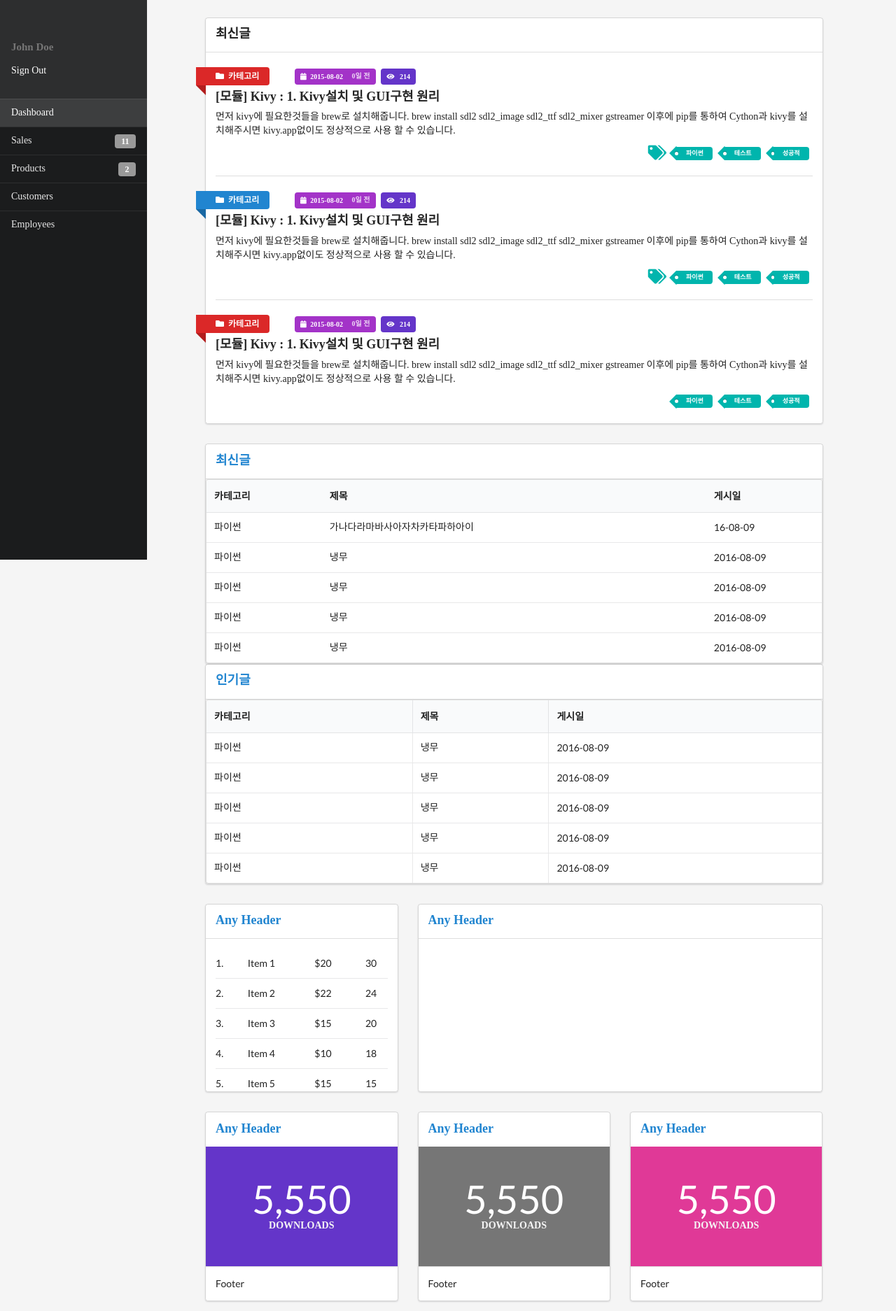
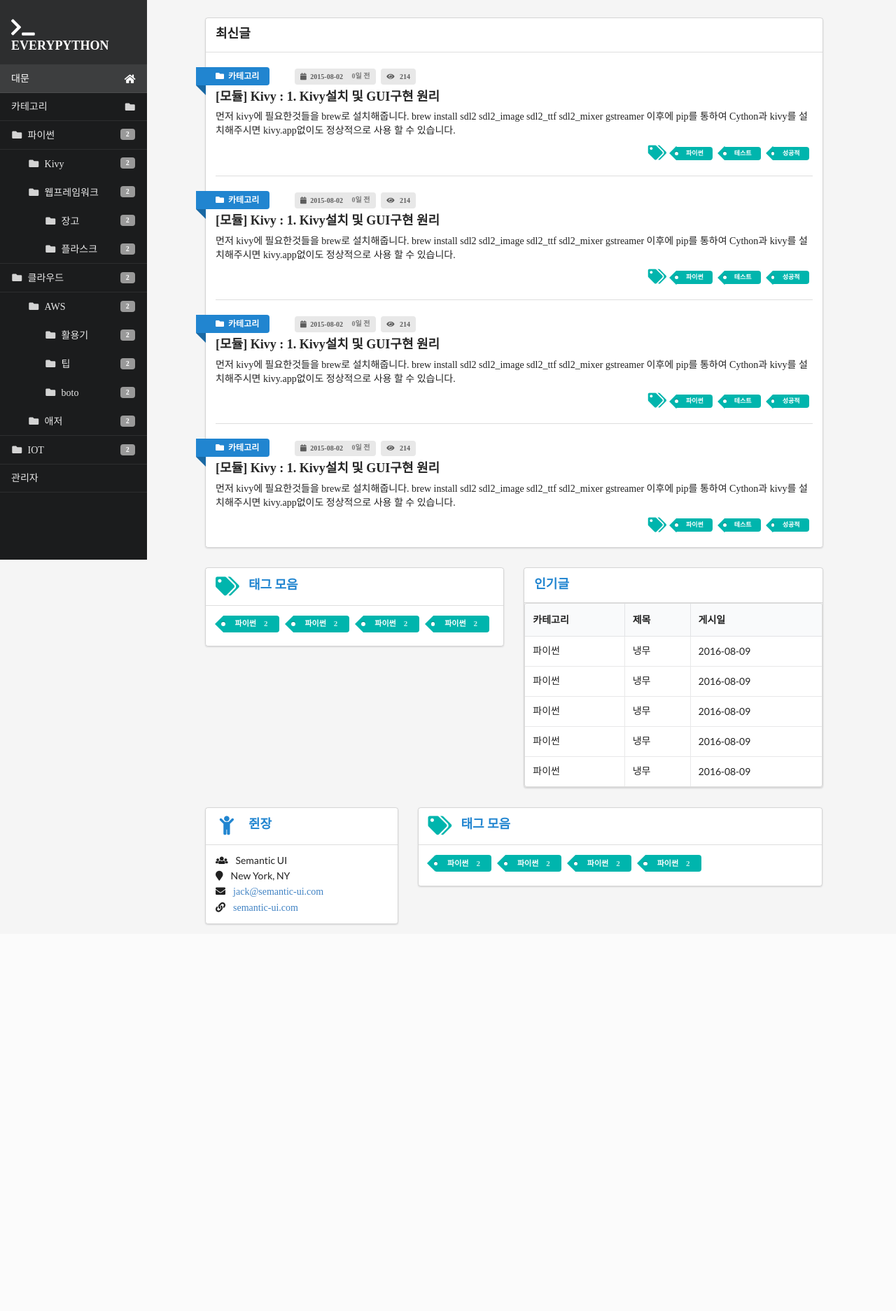
Before and after one commit to python-study-ko/everypython_weblog, a Django app: template webproject/templates/work/시맨틱/semantic_base.html in a window 1280 px wide. Shown: the whole page at 70% size. After the commit the page ends 1323 px from the top, so only its background shows below. Run offline with Django 3.2, Linux system fonts and the light colour scheme; the template is opened without the code that fills it, so the values that code supplies are empty; parts of the project's set-up code (start-up, migrations or seed data) failed here and were passed over; some libraries are stand-ins or nearby versions; some web fonts are replaced.

Commit message:
시멘틱 base 파일 완성
블로그 포스트,카테고리,태그 상세 페이지는 일단 base 적용후 차차 수정하자.

```diff
--- a/webproject/templates/work/시맨틱/css/admin.css
+++ b/webproject/templates/work/시맨틱/css/admin.css
@@ -1,3 +1,7 @@
+/* 커스텀 팔레트 */
+
+
+
 /* MAIN STYLES */
 
 * {
@@ -13,6 +17,10 @@ body {
 	left: 18.75%;
 	position: relative;
 	width: 81.25%;
+}
+
+#mainwidget {
+	height: auto!important;
 }
 
 .ui.main.grid .ui.secondary.pointing.fluid.menu h2 {
@@ -125,8 +133,8 @@ p.signup, p.dashboard {
 	color: #F5F5F5;
 }
 
-.pagelist.column {
-	width: 100% !important;
+.harlf.column {
+	width: 50% !important;
 }
 
 .top-table.column {
@@ -168,7 +176,7 @@ ul.doughnut-legend {
 		display: none;
 	}
 
-	.ui.main.grid .row {
+	 .row {
 		padding-top: 0;
 		padding-bottom: 0;
 	}
@@ -195,9 +203,17 @@ ul.doughnut-legend {
 		text-align: left;
 	}
 
+	/* 메인페이지 칼럼 스타일 */
+	.one.column, .harlf.column{
+		margin-bottom: 30px!important;
+		width: 100% !important;
+		padding-left: 0.5rem!important;
+		padding-right: 0.5rem!important;
+	}
+
 	.ui.grid .ui.three.column.row .dashboard-stat.column,
 	.top-table.column, .doughnut-chart.column, .ui.grid .four.wide.sales.column,
-	.ui.grid .twelve.wide.sales.column, .pagelist.column {
+	.ui.grid .twelve.wide.sales.column{
 		margin-bottom: 30px;
 		width: 100% !important;
 	}
@@ -216,8 +232,8 @@ ul.doughnut-legend {
 
 	.ui.main.grid {
 		left: 0%;
-		margin: 0 auto;
-		padding: 2.75rem 0 0;
+		margin : 40px auto!important;
+		padding: 1rem 0 0!important;
 		position: relative;
 		width: 100%;
 	}
@@ -238,8 +254,9 @@ ul.doughnut-legend {
 	}
 
 	.ui.main.grid {
+		margin-top: 40px!important;
 		left: 0%;
-		padding-top: 2.75rem !important;
+		padding-top: 1rem !important;
 		position: relative;
 		width: 100%;
 	}
@@ -250,7 +267,11 @@ ul.doughnut-legend {
 		display: none;
 	}
 
-	.ui.left.fixed.vertical.inverted.menu {
+	.ui.left.fixed.vertical.inverted.menu.sidebar {
 		display: block;
 	}
+
+	.ui.sidebar{
+		visibility: visible!important;
+	}
 }
--- a/webproject/templates/work/시맨틱/semantic_base.html
+++ b/webproject/templates/work/시맨틱/semantic_base.html
@@ -17,60 +17,147 @@
 	<title>Dashboard Theme | Dashboard</title>
 	<style>
 		h1, h2, h3, h4, h5, a.header{font-family: 'Nanum Square' !important; font-weight: bold;}
-		p, a, .label, .labels{font-family: 'Nanum Barungothic' !important; }
+		p, a, .label, .labels, .detail {font-family: 'Nanum Barungothic' !important; }
+
+		/* 카테고리 메뉴 */
+		.undercategory.item{padding: inherit!important;}
+		.undercategory.items::before{background:rgba(255,255,255,.08)!important; }
+		.undercategory.items > .item{padding-top: 0.928571em!important;padding-bottom: 0.928571em!important;}
+		.undercategory.items > .item:before{background: none!important;}
+		.c2{padding-left: 40px!important;}
+		.c3{padding-left: 64px!important;}
 	</style>
 </head>
 
 <body data-page="dashboard">
-<!-- Responsive sidebar menu -->
+<!-- 반응형 사이드 메뉴 -->
 <div class="ui sidebar inverted vertical menu">
-	<a class="item" href="./login.html">
-		<h4 class="ui grey header">John Doe</h4>
-		<p>Sign Out</p>
+	<a class="item" href="">
+		<h3 class="ui inverted header"><i class="terminal icon"></i>EVERYPYTHON</h3>
 	</a>
-	<a class="active gray item" href="./dashboard.html">
-		Dashboard
+	<a class="active gray item" href="">대문<i class="home icon"></i></a>
+	<a class="item">카테고리<i class="folder icon"></i></a>
+	<!-- 카테고리 메뉴 부분 -->
+
+	<!-- 최상위 카테고리 -->
+	<a class="item c1" href="">
+		<div class="ui tiny label">2</div><i class="folder icon"></i>파이썬
 	</a>
-	<a class="item" href="./sales.html">
-		Sales
-		<div class="ui label">11</div>
+	<!-- 하위 카테고리 -->
+	<div class="undercategory item">
+		<div class="undercategory items">
+			<a class="item c2" href="">
+				<div class="ui tiny label">2</div><i class="folder icon"></i>Kivy
+			</a>
+			<a class="item c2" href="">
+				<div class="ui tiny label">2</div><i class="folder icon"></i>웹프레임워크
+			</a>
+			<a class="item c3" href="">
+				<div class="ui tiny label">2</div><i class="folder icon"></i>장고
+			</a>
+			<a class="item c3" href="">
+				<div class="ui tiny label">2</div><i class="folder icon"></i>플라스크
+			</a>
+		</div>
+	</div>
+
+	<!-- 최상위 카테고리 -->
+	<a class="item c1" href="">
+		<div class="ui tiny label">2</div><i class="folder icon"></i>클라우드
 	</a>
-	<a class="item" href="./products.html">
-		Products
-		<div class="ui label">2</div>
+	<!-- 하위 카테고리 -->
+	<div class="undercategory item">
+		<div class="undercategory items">
+			<a class="item c2" href="">
+				<div class="ui tiny label">2</div><i class="folder icon"></i>AWS
+			</a>
+			<a class="item c3" href="">
+				<div class="ui tiny label">2</div><i class="folder icon"></i>활용기
+			</a>
+			<a class="item c3" href="">
+				<div class="ui tiny label">2</div><i class="folder icon"></i>팁
+			</a>
+			<a class="item c3" href="">
+				<div class="ui tiny label">2</div><i class="folder icon"></i>boto
+			</a>
+			<a class="item c2" href="">
+				<div class="ui tiny label">2</div><i class="folder icon"></i>애저
+			</a>
+		</div>
+	</div>
+
+	<!-- 최상위 카테고리 -->
+	<a class="item c1" href="">
+		<div class="ui tiny label">2</div><i class="folder icon"></i>IOT
 	</a>
-	<a class="item" href="./customers.html">
-		Customers
-	</a>
-	<a class="item" href="./employees.html">
-		Employees
+	<a class="item" href="">
+		관리자
 	</a>
 </div>
 
 <div class="pusher">
 	<div class="ui grid container">
 		<!-- Non-responsive main left menu -->
-		<div class="ui left fixed vertical inverted menu">
-			<a class="item" href="./login.html">
-				<h4 class="ui grey header">John Doe</h4>
-				<p>Sign Out</p>
+		<div class="ui left fixed vertical inverted menu sidebar" id="mainsidebar">
+			<a class="item" href="">
+				<h3 class="ui inverted header"><i class="terminal icon"></i>EVERYPYTHON</h3>
 			</a>
-			<a class="active gray item" href="./dashboard.html">
-				Dashboard
+			<a class="active gray item" href="">대문<i class="home icon"></i></a>
+			<!-- 카테고리 메뉴 부분 -->
+
+			<!-- 최상위 카테고리 -->
+			<a class="item c1" href="">
+				<div class="ui tiny label">2</div><i class="folder icon"></i>파이썬
 			</a>
-			<a class="item" href="./sales.html">
-				Sales
-				<div class="ui label">11</div>
+			<!-- 하위 카테고리 -->
+			<div class="undercategory item">
+				<div class="undercategory items">
+					<a class="item c2" href="">
+						<div class="ui tiny label">2</div><i class="folder icon"></i>Kivy
+					</a>
+					<a class="item c2" href="">
+						<div class="ui tiny label">2</div><i class="folder icon"></i>웹프레임워크
+					</a>
+					<a class="item c3" href="">
+						<div class="ui tiny label">2</div><i class="folder icon"></i>장고
+					</a>
+					<a class="item c3" href="">
+						<div class="ui tiny label">2</div><i class="folder icon"></i>플라스크
+					</a>
+				</div>
+			</div>
+
+			<!-- 최상위 카테고리 -->
+			<a class="item c1" href="">
+				<div class="ui tiny label">2</div><i class="folder icon"></i>클라우드
 			</a>
-			<a class="item" href="./products.html">
-				Products
-				<div class="ui label">2</div>
+			<!-- 하위 카테고리 -->
+			<div class="undercategory item">
+				<div class="undercategory items">
+					<a class="item c2" href="">
+						<div class="ui tiny label">2</div><i class="folder icon"></i>AWS
+					</a>
+					<a class="item c3" href="">
+						<div class="ui tiny label">2</div><i class="folder icon"></i>활용기
+					</a>
+					<a class="item c3" href="">
+						<div class="ui tiny label">2</div><i class="folder icon"></i>팁
+					</a>
+					<a class="item c3" href="">
+						<div class="ui tiny label">2</div><i class="folder icon"></i>boto
+					</a>
+					<a class="item c2" href="">
+						<div class="ui tiny label">2</div><i class="folder icon"></i>애저
+					</a>
+				</div>
+			</div>
+
+			<!-- 최상위 카테고리 -->
+			<a class="item c1" href="">
+				<div class="ui tiny label">2</div><i class="folder icon"></i>IOT
 			</a>
-			<a class="item" href="./customers.html">
-				Customers
-			</a>
-			<a class="item" href="./employees.html">
-				Employees
+			<a class="item" href="">
+				관리자
 			</a>
 		</div>
 
@@ -85,7 +172,7 @@
 			</div>
 
 			<div class="ui row">
-				<div class="pagelist column">
+				<div class="one column">
 				<div class="ui segments">
 					<div class="ui segment"><h3 class="ui header">최신글</h3></div>
 					<div class="ui segment">
@@ -93,12 +180,12 @@
 							<div class="item">
 								<div class="content">
 									<div class="meta">
-										<a class="ui red ribbon label" href="#"><i class="folder icon"></i> &nbsp;카테고리</a>
-										<div class="ui tiny purple label">
+										<a class="ui blue ribbon label" href="#"><i class="folder icon"></i> &nbsp;카테고리</a>
+										<div class="ui tiny label">
 											<i class="calendar icon"></i>&nbsp;2015-08-02
 											<div class="detail">0일 전</div>
 										</div>
-										<a class="ui tiny violet label">
+										<a class="ui tiny label">
 											<i class="unhide icon"></i>&nbsp;&nbsp;&nbsp;214
 										</a>
 									</div>
@@ -123,11 +210,11 @@
 								<div class="content">
 									<div class="meta">
 										<a class="ui blue ribbon label" href="#"><i class="folder icon"></i> &nbsp;카테고리</a>
-										<div class="ui tiny purple label">
+										<div class="ui tiny label">
 											<i class="calendar icon"></i>&nbsp;2015-08-02
 											<div class="detail">0일 전</div>
 										</div>
-										<a class="ui tiny violet label">
+										<a class="ui tiny label">
 											<i class="unhide icon"></i>&nbsp;&nbsp;&nbsp;214
 										</a>
 									</div>
@@ -151,12 +238,12 @@
 							<div class="item">
 								<div class="content">
 									<div class="meta">
-										<a class="ui red ribbon label" href="#"><i class="folder icon"></i> &nbsp;카테고리</a>
-										<div class="ui tiny purple label">
+										<a class="ui blue ribbon label" href="#"><i class="folder icon"></i> &nbsp;카테고리</a>
+										<div class="ui tiny label">
 											<i class="calendar icon"></i>&nbsp;2015-08-02
 											<div class="detail">0일 전</div>
 										</div>
-										<a class="ui tiny violet label">
+										<a class="ui tiny label">
 											<i class="unhide icon"></i>&nbsp;&nbsp;&nbsp;214
 										</a>
 									</div>
@@ -169,6 +256,36 @@
 									</div>
 									<div class="extra">
 										<div class="ui right floated mini teal tag labels">
+											<i class="ui large teal tags icon"></i>
+											<a class="ui label" href="#">파이썬</a>
+											<a class="ui label" href="#">테스트</a>
+											<a class="ui label" href="#">성공적</a>
+										</div>
+									</div>
+								</div>
+							</div>
+							<div class="item">
+								<div class="content">
+									<div class="meta">
+										<a class="ui blue ribbon label" href="#"><i class="folder icon"></i> &nbsp;카테고리</a>
+										<div class="ui tiny label">
+											<i class="calendar icon"></i>&nbsp;2015-08-02
+											<div class="detail">0일 전</div>
+										</div>
+										<a class="ui tiny label">
+											<i class="unhide icon"></i>&nbsp;&nbsp;&nbsp;214
+										</a>
+									</div>
+									<a class="header" href="#">[모듈] Kivy : 1. Kivy설치 및 GUI구현 원리 </a>
+									<div class="description">
+										<p>먼저 kivy에 필요한것들을 brew로 설치해줍니다.
+											brew install sdl2 sdl2_image sdl2_ttf sdl2_mixer gstreamer
+											이후에 pip를 통하여 Cython과 kivy를 설치해주시면 kivy.app없이도 정상적으로 사용 할 수 있습니다.
+										</p>
+									</div>
+									<div class="extra">
+										<div class="ui right floated mini teal tag labels">
+											<i class="ui large teal tags icon"></i>
 											<a class="ui label" href="#">파이썬</a>
 											<a class="ui label" href="#">테스트</a>
 											<a class="ui label" href="#">성공적</a>
@@ -183,28 +300,22 @@
 				</div>
 			</div>
 			<div class="ui column row">
-				<div class="pagelist column">
+				<div class="harlf column">
 					<div class="ui segments">
 						<div class="ui segment">
-							<h3 class="ui blue header">최신글</h3>
+							<h3 class="ui blue header"><i class="ui large teal tags icon"></i> 태그 모음</h3>
 						</div>
-						<div class="segment">
-							<table class="ui unstackable table">
-								<thead>
-									<tr><th class="three wide">카테고리</th><th class="ten wide">제목</th><th class="three wide">게시일</th></tr>
-								</thead>
-								<tbody>
-									<tr><td class="selectable"><a href="">파이썬</a></td><td class="selectable" title="가나다라마바사아자차카타파하아이"><a href="">가나다라마바사아자차카타파하아이</a></td><td>16-08-09</td></tr>
-									<tr><td class="selectable"><a href="">파이썬</a></td><td class="selectable"><a href="">냉무</a></td><td>2016-08-09</td></tr>
-									<tr><td class="selectable"><a href="">파이썬</a></td><td class="selectable"><a href="">냉무</a></td><td>2016-08-09</td></tr>
-									<tr><td class="selectable"><a href="">파이썬</a></td><td class="selectable"><a href="">냉무</a></td><td>2016-08-09</td></tr>
-									<tr><td class="selectable"><a href="">파이썬</a></td><td class="selectable"><a href="">냉무</a></td><td>2016-08-09</td></tr>
-								</tbody>
-							</table>
+						<div class="ui segment">
+							<div class="ui small teal tag labels">
+								<a class="ui label" href="">파이썬<div class="detail" >2</div></a>
+								<a class="ui label" href="">파이썬<div class="detail" >2</div></a>
+								<a class="ui label" href="">파이썬<div class="detail" >2</div></a>
+								<a class="ui label" href="">파이썬<div class="detail" >2</div></a>
+							</div>
 						</div>
 					</div>
 				</div>
-				<div class="pagelist column">
+				<div class="harlf column">
 					<div class="ui segments">
 						<div class="ui segment">
 							<h3 class="ui blue header">인기글</h3>
@@ -231,43 +342,35 @@
 				<div class="top-table column">
 					<div class="ui segments">
 						<div class="ui segment">
-							<h3 class="ui blue header">Any Header</h3>
+							<h3 class="ui blue header"><i class="ui large child icon"></i> 쥔장</h3>
 						</div>
-						<div class="ui segment">
-							<table class="ui very basic table">
-								<tbody>
-								<tr>
-									<td>1.</td>
-									<td>Item 1</td>
-									<td>$20</td>
-									<td>30</td>
-								</tr>
-								<tr>
-									<td>2.</td>
-									<td>Item 2</td>
-									<td>$22</td>
-									<td>24</td>
-								</tr>
-								<tr>
-									<td>3.</td>
-									<td>Item 3</td>
-									<td>$15</td>
-									<td>20</td>
-								</tr>
-								<tr>
-									<td>4.</td>
-									<td>Item 4</td>
-									<td>$10</td>
-									<td>18</td>
-								</tr>
-								<tr>
-									<td>5.</td>
-									<td>Item 5</td>
-									<td>$15</td>
-									<td>15</td>
-								</tr>
-								</tbody>
-							</table>
+						<div class="ui segment" id="mainwidget">
+							<div class="ui list">
+								<div class="item">
+									<i class="users icon"></i>
+									<div class="content">
+										Semantic UI
+									</div>
+								</div>
+								<div class="item">
+									<i class="marker icon"></i>
+									<div class="content">
+										New York, NY
+									</div>
+								</div>
+								<div class="item">
+									<i class="mail icon"></i>
+									<div class="content">
+										<a href="mailto:jack@semantic-ui.com">jack@semantic-ui.com</a>
+									</div>
+								</div>
+								<div class="item">
+									<i class="linkify icon"></i>
+									<div class="content">
+										<a href="http://www.semantic-ui.com">semantic-ui.com</a>
+									</div>
+								</div>
+							</div>
 						</div>
 					</div>
 				</div>
@@ -275,15 +378,20 @@
 				<div class="doughnut-chart column">
 					<div class="ui segments">
 						<div class="ui segment">
-							<h3 class="ui blue header">Any Header</h3>
+							<h3 class="ui blue header"><i class="ui large teal tags icon"></i> 태그 모음</h3>
 						</div>
-						<div class="ui segment">
-							<canvas id="doughnuts_are_tasty" width="274" height="179"></canvas>
-							<ul id="dashboard_legend"></ul>
+						<div class="ui segment" id="mainwidget">
+							<div class="ui small teal tag labels">
+								<a class="ui label" href="">파이썬<div class="detail" >2</div></a>
+								<a class="ui label" href="">파이썬<div class="detail" >2</div></a>
+								<a class="ui label" href="">파이썬<div class="detail" >2</div></a>
+								<a class="ui label" href="">파이썬<div class="detail" >2</div></a>
+							</div>
 						</div>
 					</div>
 				</div>
 			</div>
+			<!-- 샘플코드
 			<div class="ui three column row">
 				<div class="dashboard-stat column">
 					<div class="ui segments">
@@ -347,7 +455,10 @@
 						</div>
 					</div>
 				</div>
+
 			</div>
+			-->
+
 		</div>
 	</div>
 </div>
```
